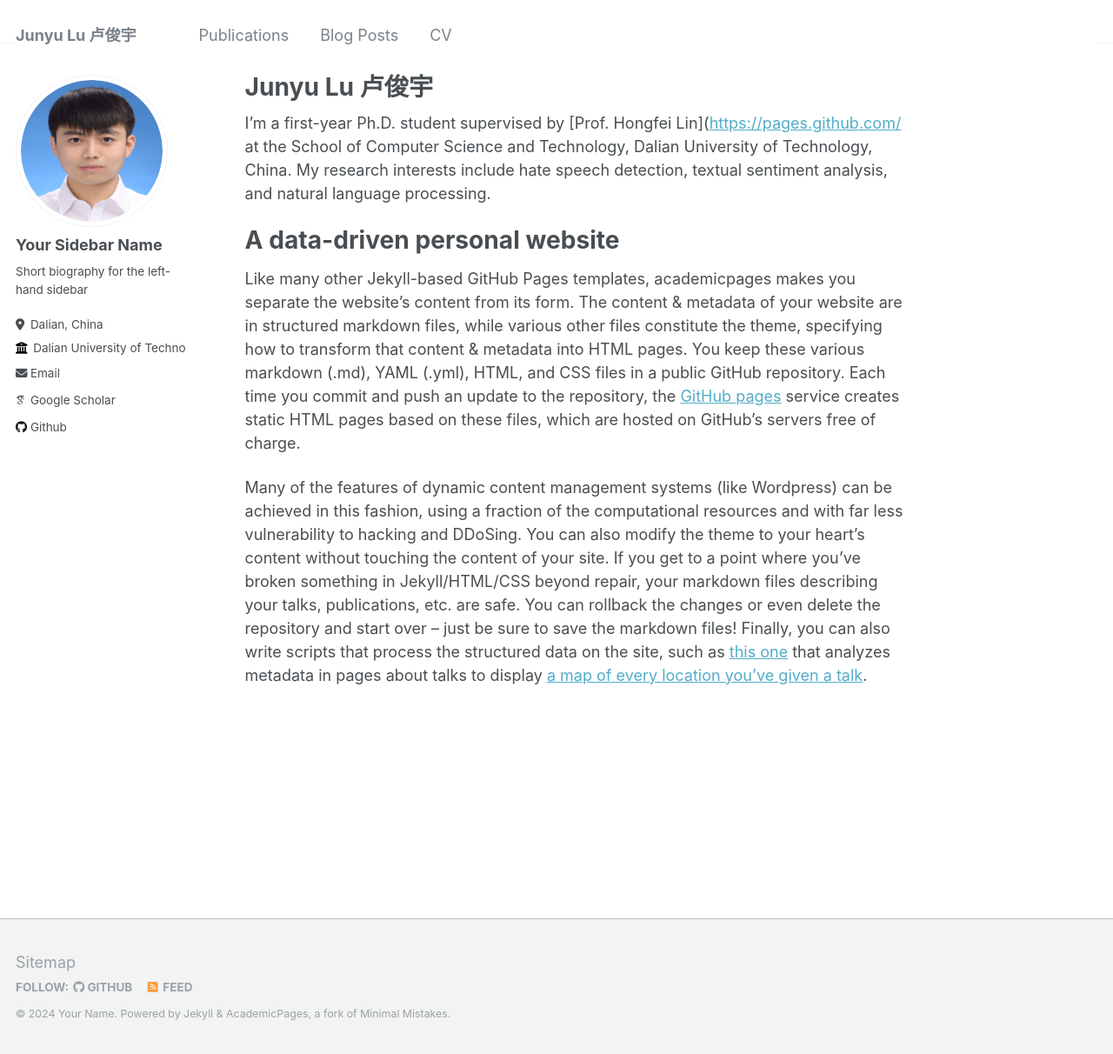
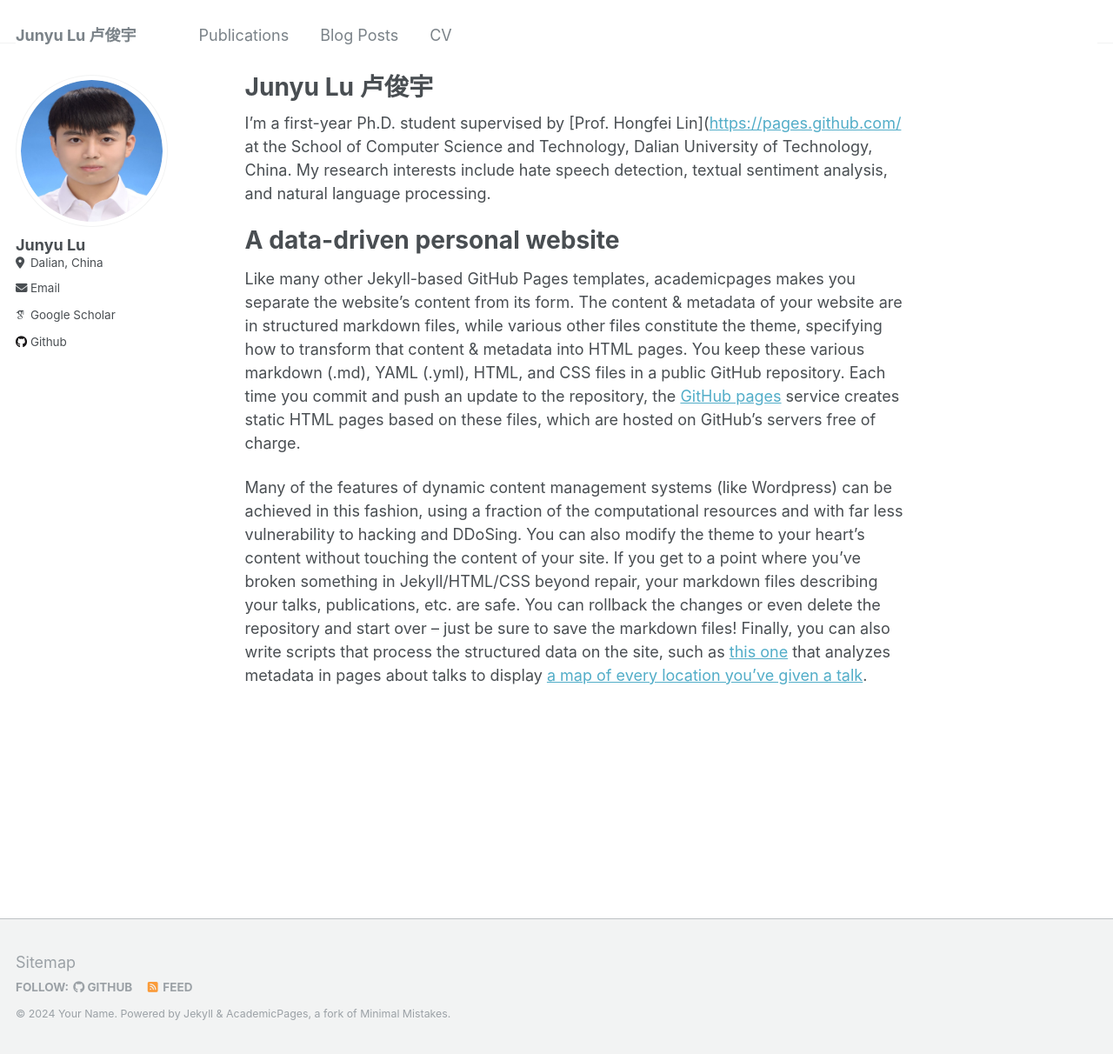
Before and after one commit to DUT-lujunyu/new_lujunyu.github.io, a Jekyll site: the page built from _pages/about.md, in a window 1280 px wide and 1212 px high. Shown: the whole window at 87% size. Built offline with Jekyll 4.4.1, drawn with Linux system fonts in a browser that asks for light colours; some web fonts are replaced.

Commit message:
Update _config.yml

```diff
--- a/_config.yml
+++ b/_config.yml
@@ -22,11 +22,11 @@ repository               : "dut-lujunyu/dut-lujunyu.github.io"
 author:
   # Biographic information
   avatar           : "cv.png"
-  name             : "Your Sidebar Name"
+  name             : "Junyu Lu"
   pronouns         : # example: "she/her"
-  bio              : "Short biography for the left-hand sidebar"
+  bio              : # "Short biography for the left-hand sidebar"
   location         : "Dalian, China"
-  employer         : "Dalian University of Technology"
+  employer         : # "Dalian University of Technology"
   uri              : # URL
   email            : "dutljy@foxmail.com"
 
```
